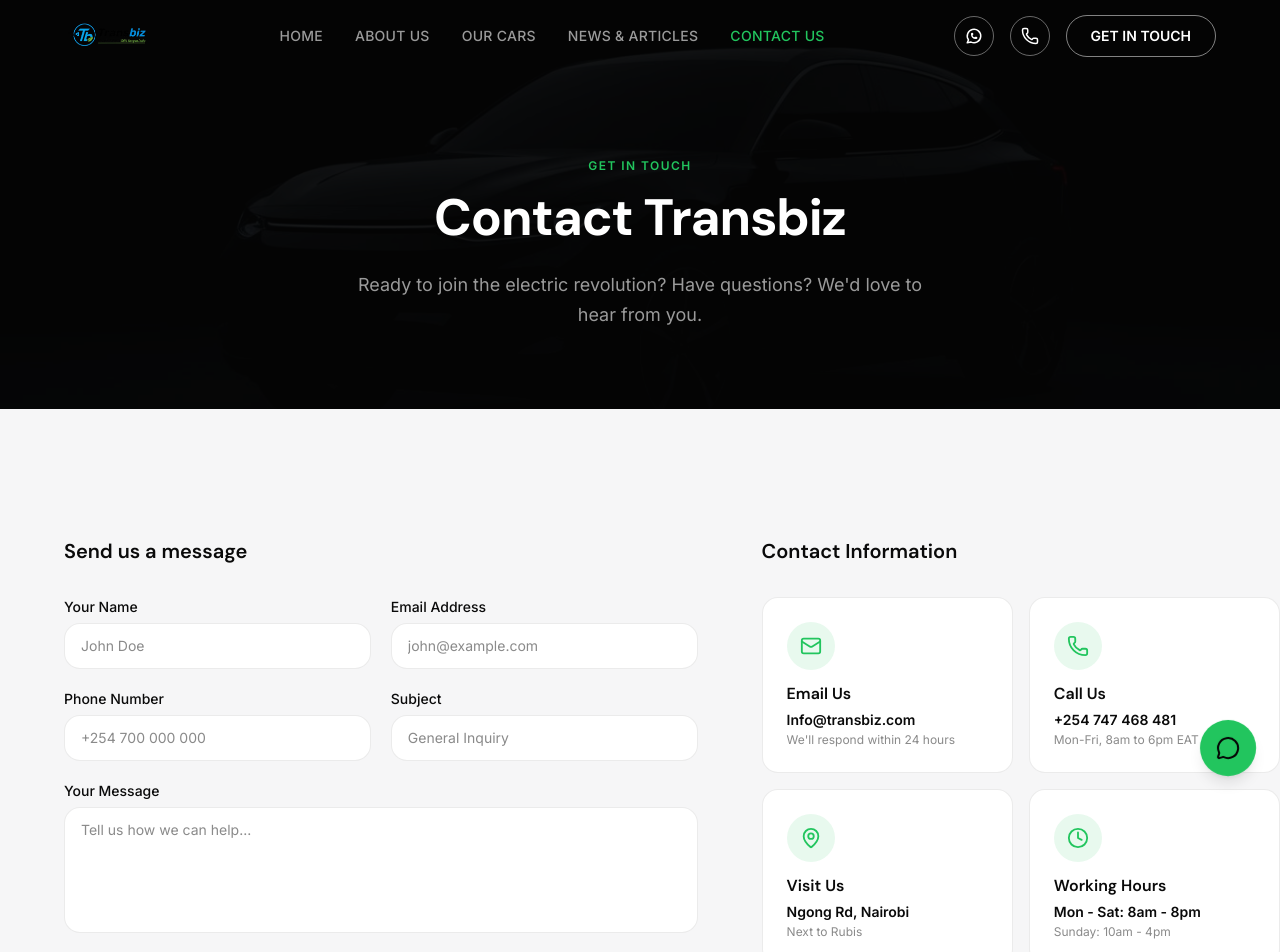
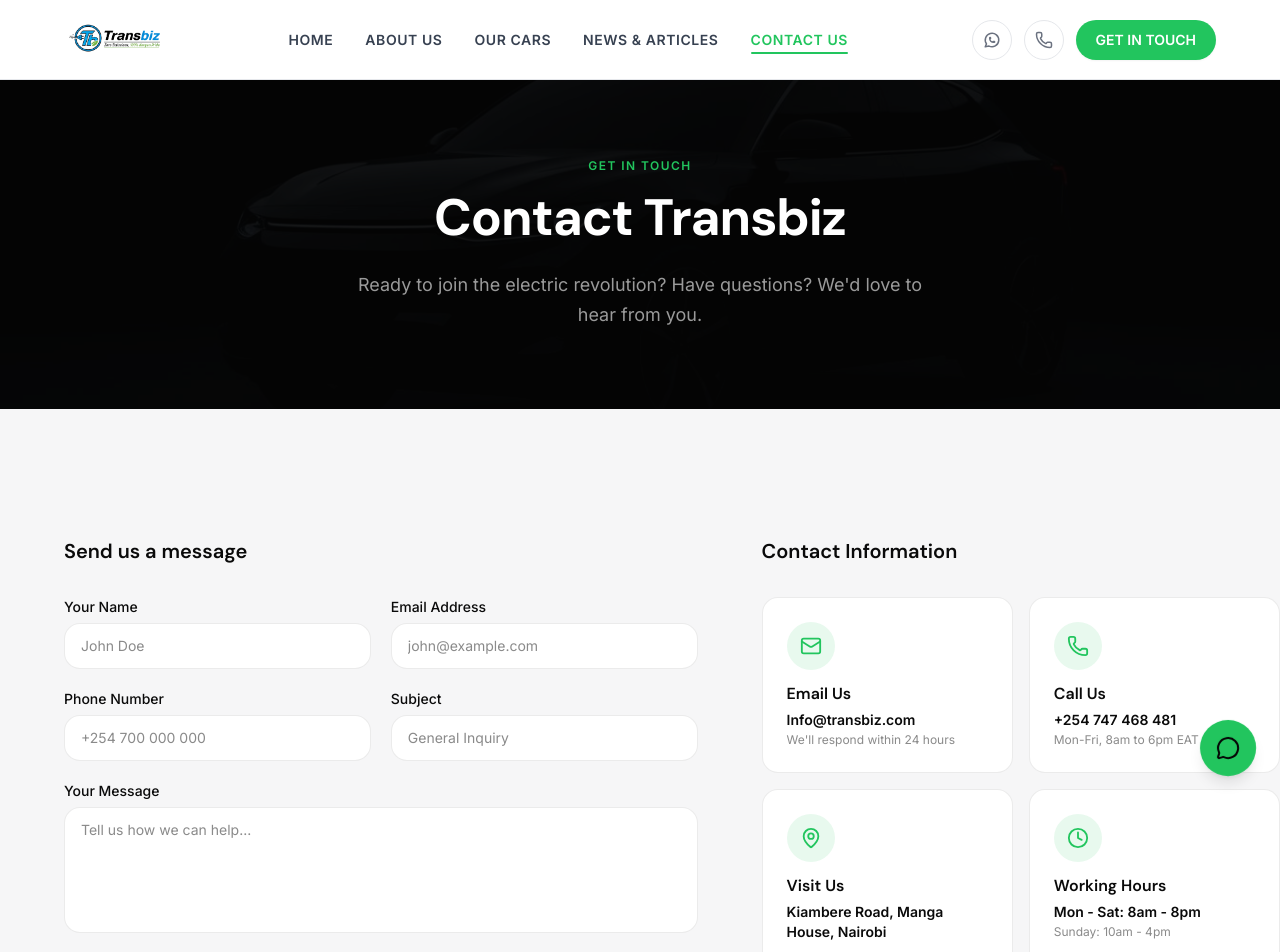
Before and after one commit to BKerio/Transbiz, a React (Vite) app: page /contact in a window 1280 px wide. Shown: the top 952 px of the page. Built offline with nearby package versions, Linux system fonts and the light colour scheme.

Commit message:
new changes

```diff
--- a/src/components/layout/Footer.tsx
+++ b/src/components/layout/Footer.tsx
@@ -114,7 +114,7 @@
               </li>
               <li className="flex items-start gap-2.5 text-sm text-txt-secondary">
                 <MapPin size={16} className="text-brand mt-0.5 shrink-0" />
-                <span>Ngong Rd, Nairobi, Next to Rubis</span>
+                <span>Kiambere Road, Manga House, Nairobi</span>
               </li>
             </ul>
           </div>
--- a/src/components/layout/Navbar.tsx
+++ b/src/components/layout/Navbar.tsx
@@ -52,70 +52,96 @@
 
   return (
     <>
+      {/* ── White Navbar ── */}
       <nav
-        className={`fixed top-0 left-0 right-0 z-50 h-[72px] flex items-center transition-all duration-300 ${
+        className={`fixed top-0 left-0 right-0 z-50 h-[80px] flex items-center bg-white transition-all duration-300 ${
           scrolled
-            ? "bg-[rgba(5,5,5,0.92)] backdrop-blur-[16px] border-b border-border-dark"
-            : "bg-transparent"
+            ? "shadow-[0_2px_24px_rgba(0,0,0,0.08)] border-b border-gray-100"
+            : "border-b border-gray-200"
         }`}
       >
         <div className="content-max-width w-full flex items-center justify-between">
-          {/* Logo */}
+
+          {/* Logo — white bg on white bar = perfect rendering */}
           <Link to="/" className="flex items-center shrink-0">
-            <img src={logo} alt="Transbiz Logo" className="h-12 w-auto object-contain rounded-sm" />
+            <img
+              src={logo}
+              alt="Transbiz Logo"
+              className="h-14 w-auto object-contain"
+            />
           </Link>
 
-          {/* Desktop Nav */}
+          {/* Desktop Nav Links */}
           <div className="hidden lg:flex items-center gap-8">
             {navLinks.map((link) => (
               <Link
                 key={link.path}
                 to={link.path}
-                className={`text-sm font-medium tracking-[0.02em] transition-colors duration-200 ${
+                className={`relative text-sm font-semibold tracking-[0.04em] transition-colors duration-200 group ${
                   isActive(link.path)
                     ? "text-brand"
-                    : "text-txt-secondary hover:text-txt-primary"
+                    : "text-gray-700 hover:text-brand"
                 }`}
               >
                 {link.label}
+                {/* Animated green underline */}
+                <span
+                  className={`absolute -bottom-1 left-0 h-[2px] bg-brand rounded-full transition-all duration-300 ${
+                    isActive(link.path) ? "w-full" : "w-0 group-hover:w-full"
+                  }`}
+                />
               </Link>
             ))}
           </div>
 
           {/* Right Actions */}
-          <div className="flex items-center gap-2 sm:gap-4">
-            {/* WhatsApp */}
+          <div className="flex items-center gap-2 sm:gap-3">
+
+            {/* WhatsApp icon */}
             <a
               href="https://wa.me/+254747468481"
               target="_blank"
               rel="noopener noreferrer"
-              className="hidden sm:flex w-9 h-9 sm:w-10 sm:h-10 rounded-full border border-white/40 items-center justify-center text-white hover:bg-white/10 transition-all duration-300"
+              className="hidden sm:flex w-10 h-10 rounded-full border border-gray-200 items-center justify-center text-gray-500 hover:border-brand hover:text-brand hover:bg-brand/5 transition-all duration-300"
               aria-label="WhatsApp"
             >
-              <svg xmlns="http://www.w3.org/2000/svg" width="18" height="18" viewBox="0 0 24 24" fill="none" stroke="currentColor" strokeWidth="2" strokeLinecap="round" strokeLinejoin="round">
+              <svg
+                xmlns="http://www.w3.org/2000/svg"
+                width="18"
+                height="18"
+                viewBox="0 0 24 24"
+                fill="none"
+                stroke="currentColor"
+                strokeWidth="2"
+                strokeLinecap="round"
+                strokeLinejoin="round"
+              >
                 <path d="M3 21l1.65-3.8a9 9 0 1 1 3.4 2.9Z" />
                 <path d="M9 10a.5.5 0 0 0 1 0V9a.5.5 0 0 0-1 0v1a5 5 0 0 0 5 5h1a.5.5 0 0 0 0-1h-1a.5.5 0 0 0 0 1" />
               </svg>
             </a>
-            {/* Phone */}
+
+            {/* Phone icon */}
             <a
               href="tel:+254113778888"
-              className="hidden sm:flex w-9 h-9 sm:w-10 sm:h-10 rounded-full border border-white/40 items-center justify-center text-white hover:bg-white/10 transition-all duration-300"
+              className="hidden sm:flex w-10 h-10 rounded-full border border-gray-200 items-center justify-center text-gray-500 hover:border-brand hover:text-brand hover:bg-brand/5 transition-all duration-300"
               aria-label="Call"
             >
               <Phone size={18} />
             </a>
-            {/* CTA */}
+
+            {/* CTA button */}
             <Link
               to="/contact"
-              className="hidden md:inline-flex items-center px-6 py-2.5 border border-white/50 text-white text-sm font-semibold rounded-full hover:bg-white/10 transition-all duration-300"
+              className="hidden md:inline-flex items-center px-5 py-2.5 bg-brand text-white text-sm font-semibold rounded-full hover:bg-brand-hover shadow-sm hover:shadow-lg transition-all duration-300"
             >
               GET IN TOUCH
             </Link>
-            {/* Mobile Menu Toggle */}
+
+            {/* Mobile hamburger */}
             <button
               onClick={() => setMobileOpen(!mobileOpen)}
-              className="lg:hidden w-10 h-10 flex items-center justify-center text-white"
+              className="lg:hidden w-10 h-10 flex items-center justify-center text-gray-700 hover:text-brand transition-colors duration-200"
               aria-label="Toggle menu"
             >
               {mobileOpen ? <X size={24} /> : <Menu size={24} />}
@@ -124,7 +150,7 @@
         </div>
       </nav>
 
-      {/* Mobile Menu Overlay */}
+      {/* ── Mobile Full-Screen Overlay ── */}
       <AnimatePresence>
         {mobileOpen && (
           <motion.div
@@ -136,11 +162,12 @@
           >
             <button
               onClick={() => setMobileOpen(false)}
-              className="absolute top-5 right-5 w-10 h-10 flex items-center justify-center text-white"
+              className="absolute top-5 right-5 w-10 h-10 flex items-center justify-center text-white hover:text-brand transition-colors"
               aria-label="Close menu"
             >
               <X size={28} />
             </button>
+
             <div className="flex flex-col items-center gap-8">
               {navLinks.map((link, i) => (
                 <motion.div
@@ -153,14 +180,15 @@
                   <Link
                     to={link.path}
                     onClick={() => setMobileOpen(false)}
-                    className={`text-xl font-heading font-semibold ${
-                      isActive(link.path) ? "text-brand" : "text-white"
+                    className={`text-xl font-heading font-semibold transition-colors ${
+                      isActive(link.path) ? "text-brand" : "text-white hover:text-brand"
                     }`}
                   >
                     {link.label}
                   </Link>
                 </motion.div>
               ))}
+
               <motion.div
                 initial={{ x: 30, opacity: 0 }}
                 animate={{ x: 0, opacity: 1 }}
@@ -170,7 +198,7 @@
                 <Link
                   to="/contact"
                   onClick={() => setMobileOpen(false)}
-                  className="inline-flex items-center px-8 py-3 border border-white/50 text-white text-sm font-semibold rounded-full hover:bg-white/10 transition-all duration-300 mt-4"
+                  className="inline-flex items-center px-8 py-3 bg-brand text-white text-sm font-semibold rounded-full hover:bg-brand-hover transition-all duration-300 mt-4"
                 >
                   GET IN TOUCH
                 </Link>
--- a/src/pages/Contact.tsx
+++ b/src/pages/Contact.tsx
@@ -92,8 +92,7 @@
     {
       icon: MapPin,
       title: "Visit Us",
-      detail: "Ngong Rd, Nairobi",
-      sub: "Next to Rubis",
+      detail: "Kiambere Road, Manga House, Nairobi",
     },
     {
       icon: Clock,
```
